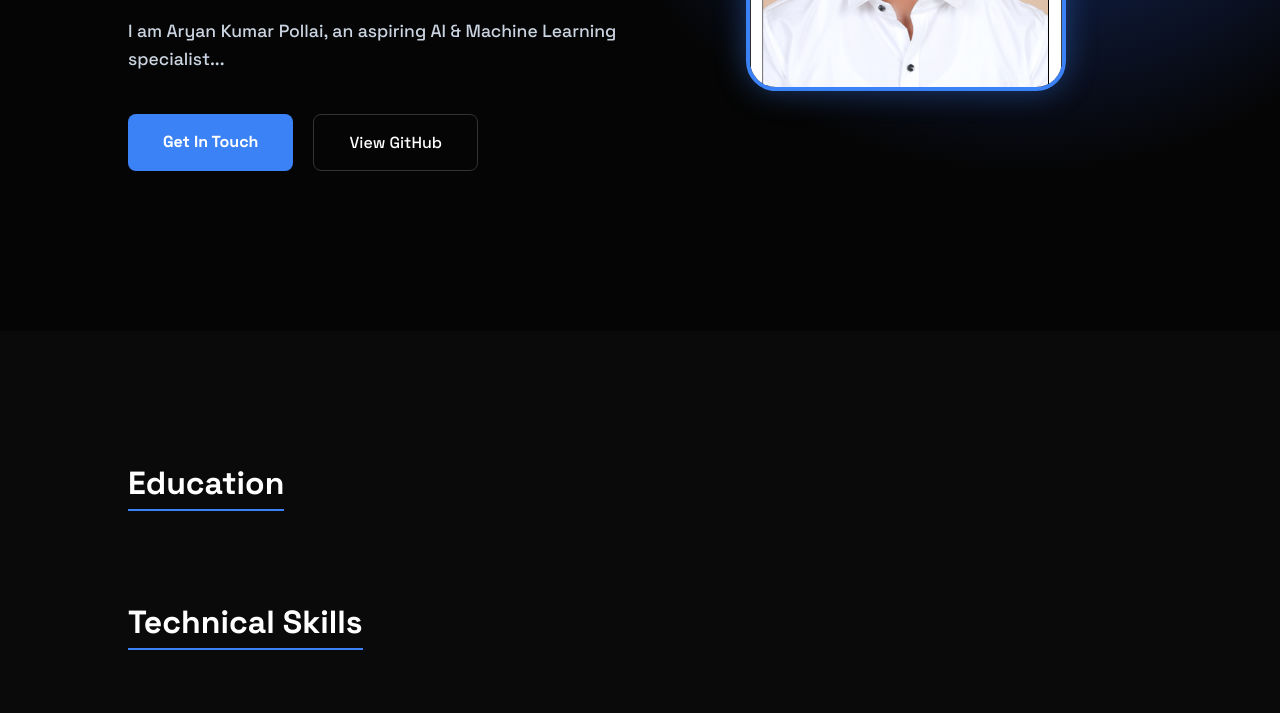
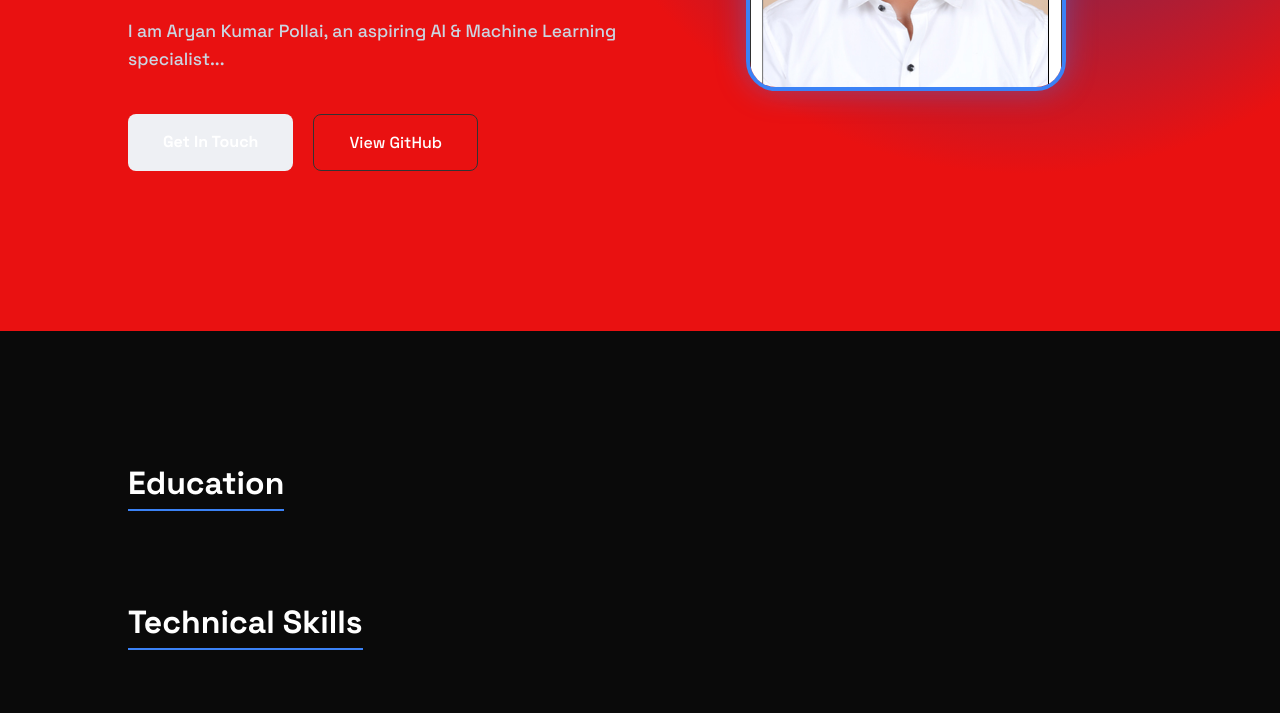
Before and after one commit to 25aimb13/my-portfolio, a website: page index.html in a window 1280 px wide. Shown: the part 469-1182 px from the top of the page. Drawn offline with Linux system fonts and the light colour scheme; no server answers.

Commit message:
Update style.css

```diff
--- a/style.css
+++ b/style.css
@@ -1,10 +1,10 @@
 @import url('https://fonts.googleapis.com/css2?family=Space+Grotesk:wght@300;500;700&display=swap');
 
 :root {
-    --bg: #050505;
-    --accent: #3b82f6;
-    --text: #ffffff;
-    --secondary: #94a3b8;
+    --bg: #e91111;
+    --accent: #eef0f4;
+    --text: #a29a9a;
+    --secondary: #a2aab5;
 }
 
 * { box-sizing: border-box; scroll-behavior: smooth; }
```
